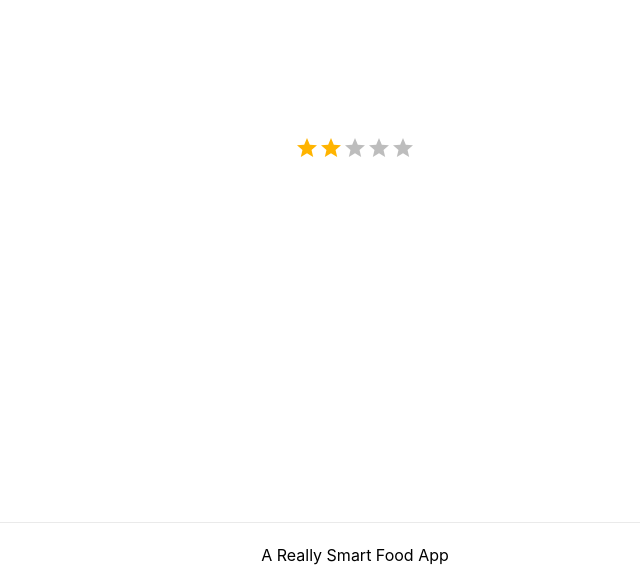
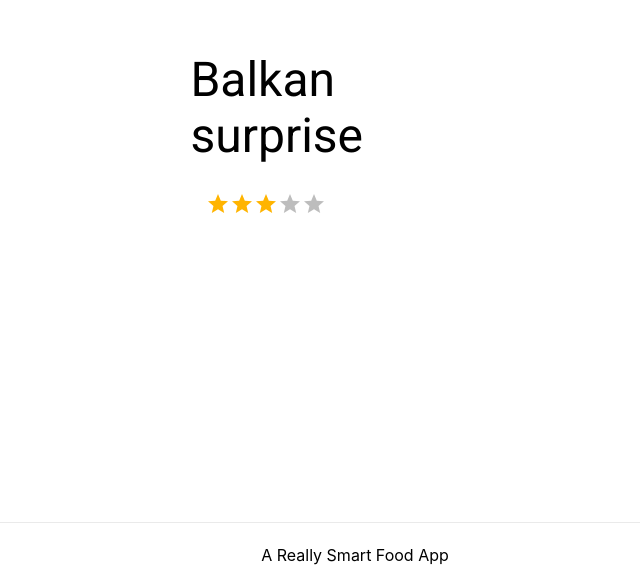
Before and after one commit to GuolinY/ImperialReallySMARTFoodAPP, a Next.js app: page /valid-recipes in a window 1280 px wide. Shown: the part 214-800 px from the top of the page, without its empty margins (285-925 px from the left). Built offline with nearby package versions, Linux system fonts and the light colour scheme.

Commit message:
[xh1019] Add fake recipes api response

```diff
--- a/pages/valid-recipes.jsx
+++ b/pages/valid-recipes.jsx
@@ -1,39 +1,66 @@
-import Layout from '../components/_Layout'
+import React from "react";
+import PropTypes from "prop-types";
+import Layout from "../components/_Layout";
 import { makeStyles } from "@material-ui/core/styles";
-import React from 'react';
-import Rating from '@material-ui/lab/Rating';
-import Typography from '@material-ui/core/Typography';
-import Box from '@material-ui/core/Box';
+import Rating from "@material-ui/lab/Rating";
+import { Grid, Typography, Box } from "@material-ui/core";
 
 const useStyles = makeStyles((theme) => ({
   tile: {
     outline: "1px black",
   },
-}))
-
+}));
 
 function Tile(props) {
   const classes = useStyles();
-    const [value, setValue] = React.useState(2);
+
+  const { recipe } = props;
 
   return (
-        <div className={classes.tile}>
-            <img src={props.img} />
+    <Grid item className={classes.tile} xs={12} md={6} xl={3}>
+      <Typography variant="h3">{recipe.name}</Typography>
+      <img src={recipe.img} />
       <Box component="fieldset" mb={3} borderColor="transparent">
-                <Rating
-                    name="simple-controlled"
-                    value={value}
-                    onChange={(event, newValue) => {
-                        setValue(newValue);
-                    }}
-                />
+        <Rating name="simple-controlled" value={recipe.rating} />
       </Box>
-        </div>
-    )
+    </Grid>
+  );
 }
 
+Tile.propTypes = {
+  recipe: PropTypes.object.isRequired,
+};
+
 export default function ValidRecipes() {
-    return (<Layout title="Available recipes">
-        <Tile img='' />
-    </Layout>)
+  const recipes = [
+    // fake api response
+    {
+      id: 1,
+      name: "Balkan surprise",
+      img: null, // TODO add image
+      rating: 2.5,
+      reviews: null, // TODO add link to fetch reviews
+      review_number: 9,
+      cooking_time: 1200, // time measured in seconds
+      difficulty: "easy",
+      description: "Bread, cheese and one 'special' ingredient",
+      dietary_requirements: ["halal"],
+      nutrition: {
+        calories: 200,
+        carbohydrates: "200g",
+        protein: "200g",
+        fat: "20g",
+      },
+    },
+  ];
+
+  return (
+    <Layout title="Available recipes">
+      <Grid container spacing={2}>
+        {recipes.map((recipe, i) => (
+          <Tile key={i} recipe={recipe} />
+        ))}
+      </Grid>
+    </Layout>
+  );
 }
```
Also changed, not shown: pages/index.jsx (+7 -4 lines). Lines whose indentation alone changed are shown as unchanged.
